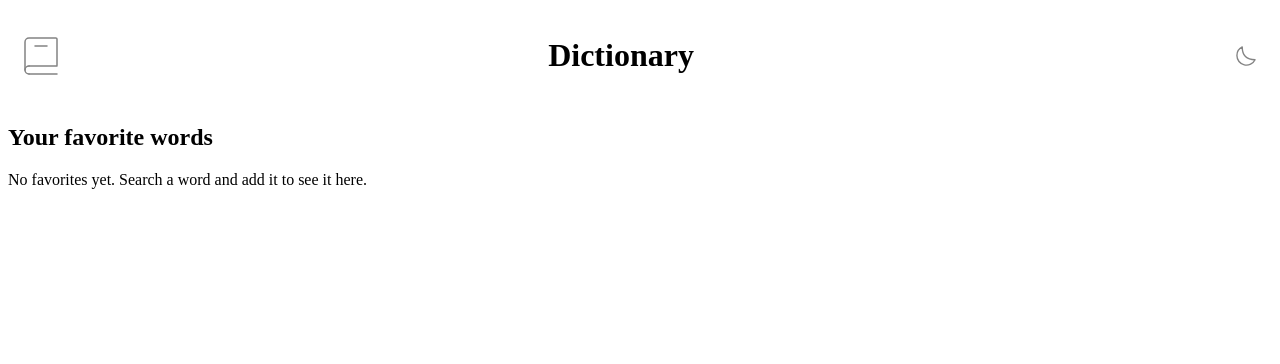
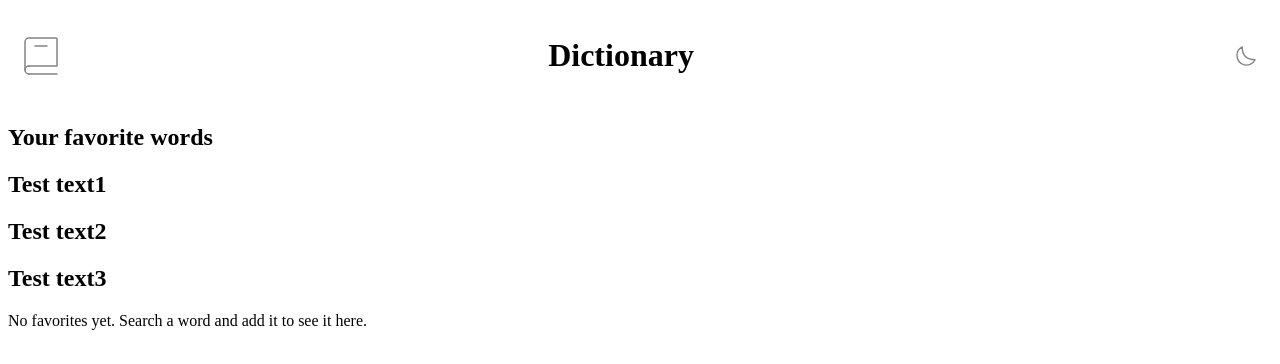
Before and after one commit to Byakuya91/Dictionary-App, a React (Vite) app: page /favorites in a window 1280 px wide. Shown: the top 364 px of the page. Built offline with nearby package versions, Linux system fonts and the light colour scheme.

Commit message:
Create FavoriteCard component structure and render test data on FavoritesPage to prepare for real favorite word previews

```diff
--- /dev/null
+++ b/src/Components/Dic_Favorite/FavoriteCard.jsx
@@ -0,0 +1,15 @@
+import React from "react";
+
+const FavoriteCard = ({ favorite, onRemoveFavorite, OnOpen }) => {
+  return (
+    <div>
+      <article>
+        <h2>Test text1</h2>
+        <h2>Test text2</h2>
+        <h2>Test text3</h2>
+      </article>
+    </div>
+  );
+};
+
+export default FavoriteCard;
--- a/src/Components/Dict_Content/word/Word.jsx
+++ b/src/Components/Dict_Content/word/Word.jsx
@@ -4,6 +4,7 @@ import WordHeader from "../../WordHeader/WordHeader";
 import MeaningsList from "../MeaningsList/MeaningsList";
 import SourceLink from "../SourceLink/SourceLink";
 import PropTypes from "prop-types";
+import { useOutletContext } from "react-router-dom";
 // import "./Word.css";
 
 const Word = ({ wordData }) => {
@@ -13,13 +14,22 @@ const Word = ({ wordData }) => {
   }
 
   const singleWord = wordData[0];
+  console.log(
+    "the parts of  speech are: ",
+    singleWord.meanings[0].partOfSpeech
+  );
 
   return (
     <section className="word-container">
-      <WordHeader word={singleWord.word} phonetics={singleWord.phonetics} />
+      <WordHeader
+        word={singleWord.word}
+        phonetics={singleWord.phonetics}
+        partsOfSpeech={singleWord.meanings[0].partOfSpeech}
+        shortDef={singleWord.meanings[0].definitions[0].definition}
+      />
       <MeaningsList
         meanings={singleWord.meanings}
-        partsOfSpeech={singleWord.partsOfSpeech}
+        // partsOfSpeech={singleWord.partsOfSpeech}
       />
       <SourceLink sourceUrls={singleWord.sourceUrls} />
     </section>
--- a/src/pages/Favorites/FavoritesPage.jsx
+++ b/src/pages/Favorites/FavoritesPage.jsx
@@ -1,4 +1,5 @@
 import React from "react";
+import FavoriteCard from "../../Components/Dic_Favorite/FavoriteCard";
 
 const FavoritesPage = ({ favorites, onRemoveFavorite }) => {
   const safeFavorites = favorites || []; // temporary stub
@@ -6,6 +7,8 @@ const FavoritesPage = ({ favorites, onRemoveFavorite }) => {
   return (
     <div className="container">
       <h2>Your favorite words</h2>
+
+      <FavoriteCard />
 
       {safeFavorites.length === 0 ? (
         <p>No favorites yet. Search a word and add it to see it here.</p>
```
